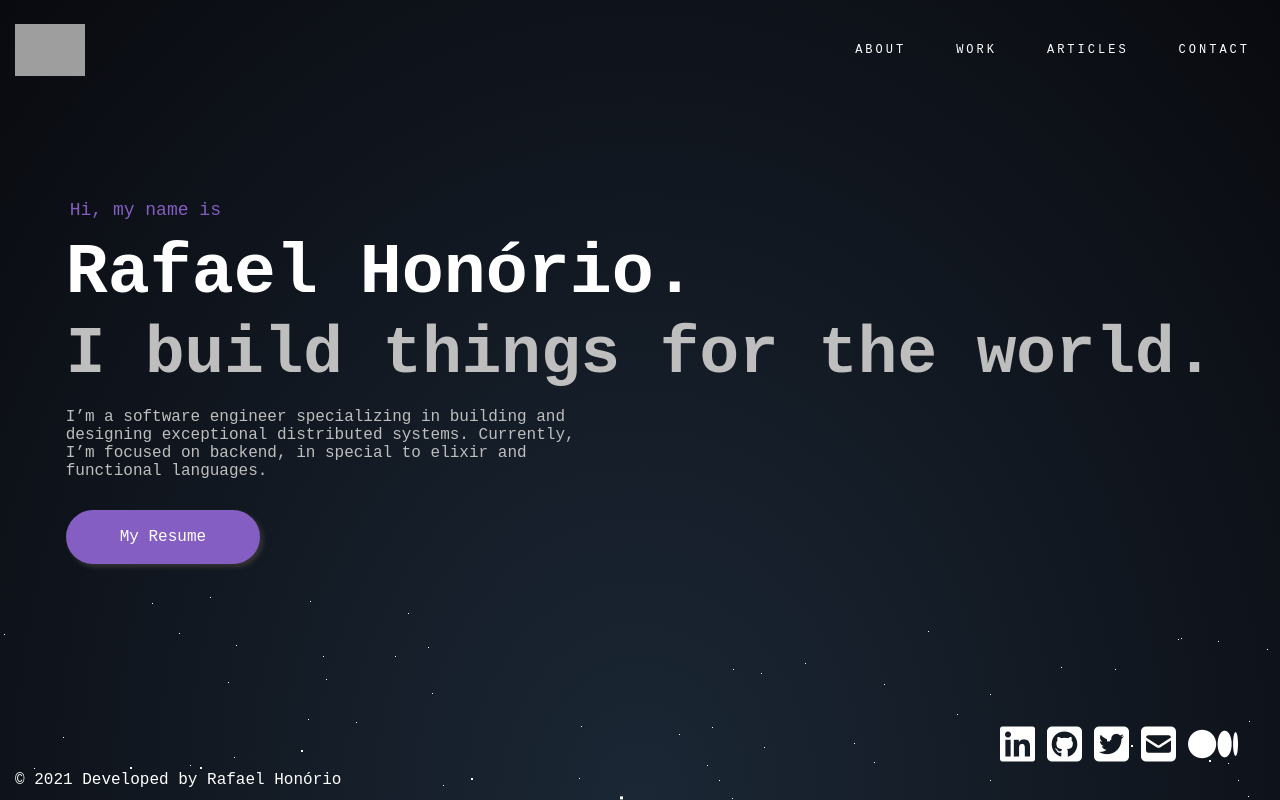
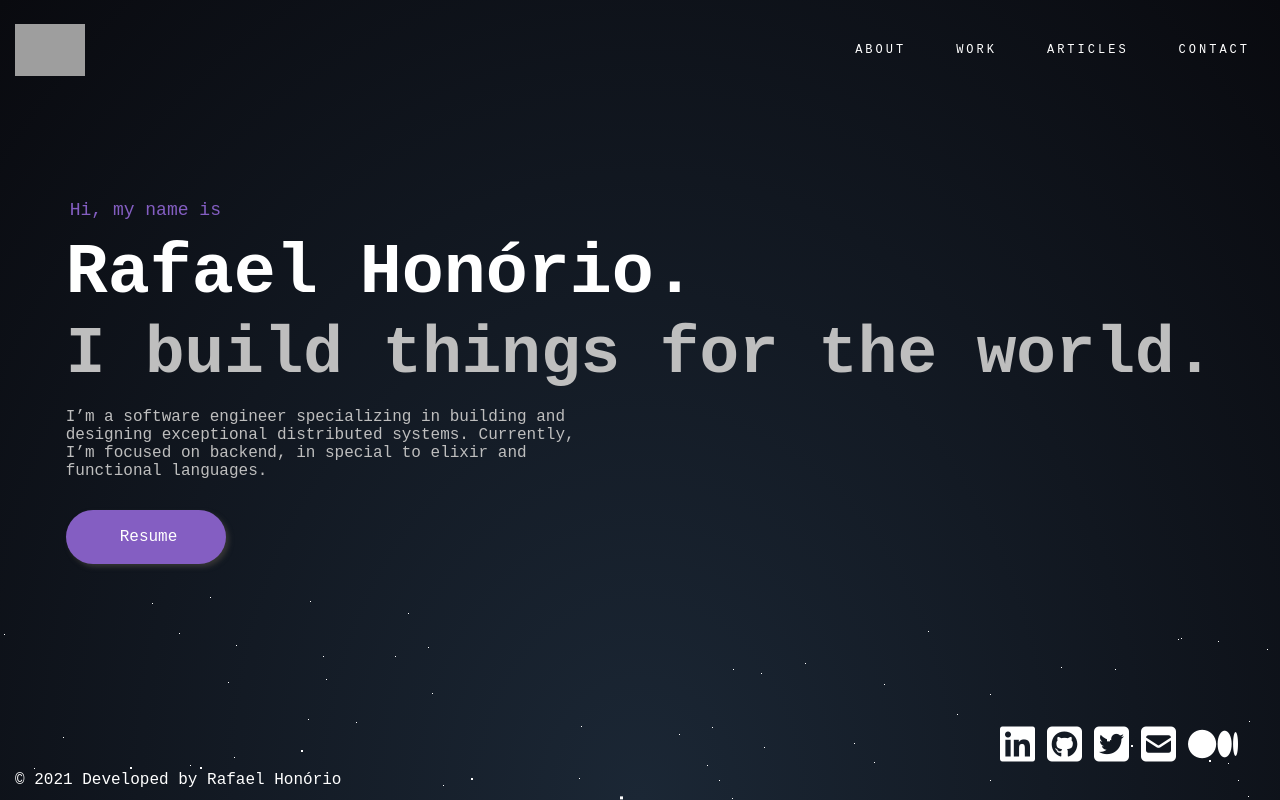
Before and after one commit to rafael-hs/rafahs.tech, an Angular app: page / in a window 1280 px wide. Built offline with nearby package versions, Linux system fonts and the light colour scheme; grey boxes are pictures that could not be loaded.

Commit message:
modify home template and add dockerfile

```diff
--- a/src/app/header/header.component.ts
+++ b/src/app/header/header.component.ts
@@ -1,5 +1,8 @@
-import { Component, OnInit } from '@angular/core';
+import { Component, OnInit, Injectable } from '@angular/core';
 
+@Injectable({
+  providedIn: 'root'
+})
 @Component({
   selector: 'header',
   templateUrl: './header.component.html',
--- a/src/app/pages/about/about.component.html
+++ b/src/app/pages/about/about.component.html
@@ -10,7 +10,7 @@
        languages, but that was just the beginning.</p>
     <p>A few years went by, and I learned Java and OO programming in undergrad course (2014 ~ 2015)
        and then I went to college (2017), I got a degree in Information Systems, and now I have 3 years
-       of experience as a software engineer, The story was shortened, of course haha (to more details click here).</p>
+       of experience as a software engineer, The story was shortened, of course haha (to more details <a routerLink="/work" id="work" (click)="activeButton('work')">click here</a>).</p>
     <p>Today I work with Elixir as a Backend Enginner and my goals is to become a good architect, share knowledge and learn a lot.</p>
     <p>That’s about it, I like games, tech and music (guitar) ;D I live in Brazil and I would like to work in another country to get know others cultures and people.</p>
   </div>
--- a/src/app/pages/about/about.component.sass
+++ b/src/app/pages/about/about.component.sass
@@ -16,3 +16,6 @@
     p
       margin: 1.25em 1em 1.25em 1em
       color: #fff
+    a
+      color: #3cc2a0
+      font-weight: 700
--- a/src/app/pages/about/about.component.ts
+++ b/src/app/pages/about/about.component.ts
@@ -1,4 +1,5 @@
 import { Component, OnInit } from '@angular/core';
+import { HeaderComponent } from 'src/app/header/header.component';
 
 @Component({
   selector: 'about',
@@ -7,9 +8,12 @@ import { Component, OnInit } from '@angular/core';
 })
 export class AboutComponent implements OnInit {
 
-  constructor() { }
+  constructor(private header: HeaderComponent) { }
 
   ngOnInit(): void {
   }
 
+  activeButton(id: string) {
+    this.header.activeButton(id)
+  }
 }
--- a/src/app/pages/articles/articles.component.ts
+++ b/src/app/pages/articles/articles.component.ts
@@ -20,10 +20,7 @@ export class ArticlesComponent implements OnInit {
     this.http.get("https://api.rss2json.com/v1/api.json?rss_url=https://medium.com/feed/@rafael-hs")
       .subscribe(data => {
         let values = Object.values(data)
-        console.log(values[2])
         this.articles = values[2]
-        console.log(this.articles)
-
       })
   }
 
--- a/src/app/pages/home/home.component.html
+++ b/src/app/pages/home/home.component.html
@@ -12,8 +12,19 @@
       <p>
         I’m a software engineer specializing in building and designing exceptional distributed systems.  Currently, I’m focused on backend, in special to elixir and functional languages.
       </p>
-      <a title="Resume" href="/assets/resume.pdf" download="resume.pdf">
+      <!-- <a title="Resume" href="/assets/resume.pdf" download="resume.pdf">
         My Resume
-      </a>
+      </a> -->
+      <div class="button-box">
+        <div class="resume" id="resumeButton" (click)="toggleNavButton()">
+            Resume
+        </div>
+        <div class="resume-button hidden" id="resumes">
+            <ul>
+                <li><a routerLink="/about">English</a></li>
+                <li><a title="Portuguese resume" href="/assets/resume.pdf" download="resume.pdf">Portuguese</a></li>
+            </ul>
+        </div>
+    </div>
   </div>
 </section>
--- a/src/app/pages/home/home.component.sass
+++ b/src/app/pages/home/home.component.sass
@@ -44,19 +44,68 @@ $black: #000
       padding: 0px 0px
       max-width: 540px
       color: $light-grey
-  a
-    margin: 30px 30px 30px 0px
-    padding: 18px 54px
-    text-decoration: none
-    color: $white
-    font-weight: 500
-    border-radius: 40px
-    background-color: #845ec2
-    box-shadow: 3px 3px 5px 0px #353535
-    transition: all 1s
 
-  a:hover
-    box-shadow: none
+    .button-box
+      display: flex
+      flex-direction: row
+      width: 100%
+      .resume
+        margin: 30px 10px 30px 0px
+        width: 10rem
+        padding: 18px 54px
+        text-decoration: none
+        text-align: center
+        color: $white
+        font-weight: 500
+        border-radius: 40px
+        background-color: #845ec2
+        box-shadow: 3px 3px 5px 0px #353535
+        transition: all 1s
+
+        a:hover
+          box-shadow: none
+
+      .resume-button
+        cursor: pointer
+        display: block
+        letter-spacing: 0.065em
+        font-size: 0.75em
+        overflow: hidden
+        max-height: 400px
+        opacity: 0
+        transition: opacity 1s ease-out
+
+        ul
+          display: flex
+          flex-direction: column
+          text-align: right
+          margin-top: 0px
+          margin-right: 20px
+          padding-bottom: 20px
+
+          li
+            a
+              color: $white
+              display: block
+              border-radius: 25px
+              margin: 10px 0px 0px 0px
+              padding: 12px
+              text-align: center
+              line-height: 100%
+              background: #845ec2
+              box-shadow: 3px 3px 5px 0px #353535
+              transition: all 1s
+
+            a:hover
+              box-shadow: none
+
+      .hidden
+        opacity: 0
+        pointer-events: none
+
+      .show
+        opacity: 1
+        display: block
 
   @media(max-width: 410px)
     .apresentation
--- a/src/app/pages/home/home.component.ts
+++ b/src/app/pages/home/home.component.ts
@@ -13,4 +13,21 @@ export class HomeComponent implements OnInit {
   ngOnInit(): void {
 
   }
+
+  toggleNavButton() {
+    let button = document.getElementById("resumeButton")
+    if (button) {
+      let nav = document.getElementById("resumes")
+      if (nav?.classList.contains("show")) {
+        nav.classList.add("hidden")
+        nav.classList.remove("show")
+      }
+      else {
+        if (nav) {
+          nav.classList.add("show")
+          nav.classList.remove("hidden")
+        }
+      }
+    }
+  }
 }
--- a/src/app/pages/work/work.component.html
+++ b/src/app/pages/work/work.component.html
@@ -23,7 +23,7 @@
       <li>- NodeJS (NestJS)</li>
       <li>-	Clojure </li>
       <li>-	Elixir (Phoenix)</li>
-      <li>-	Retool/li>
+      <li>-	Retool </li>
       <li>-	Postgres SQL</li>
       <li>-	AWS</li>
     </ul>
```
Also changed, not shown: 1 other file (tests, documents, lock files or other folders).
